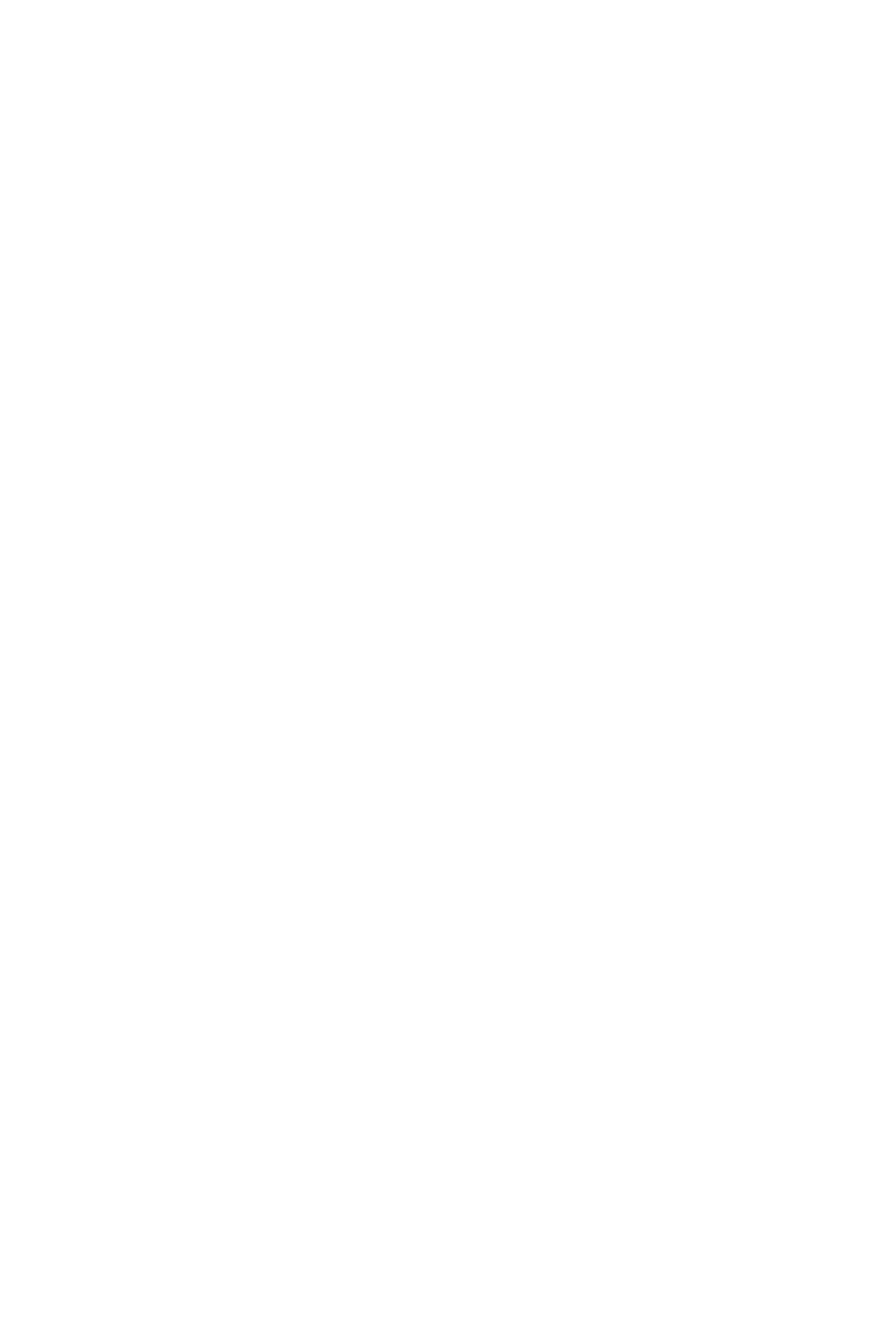
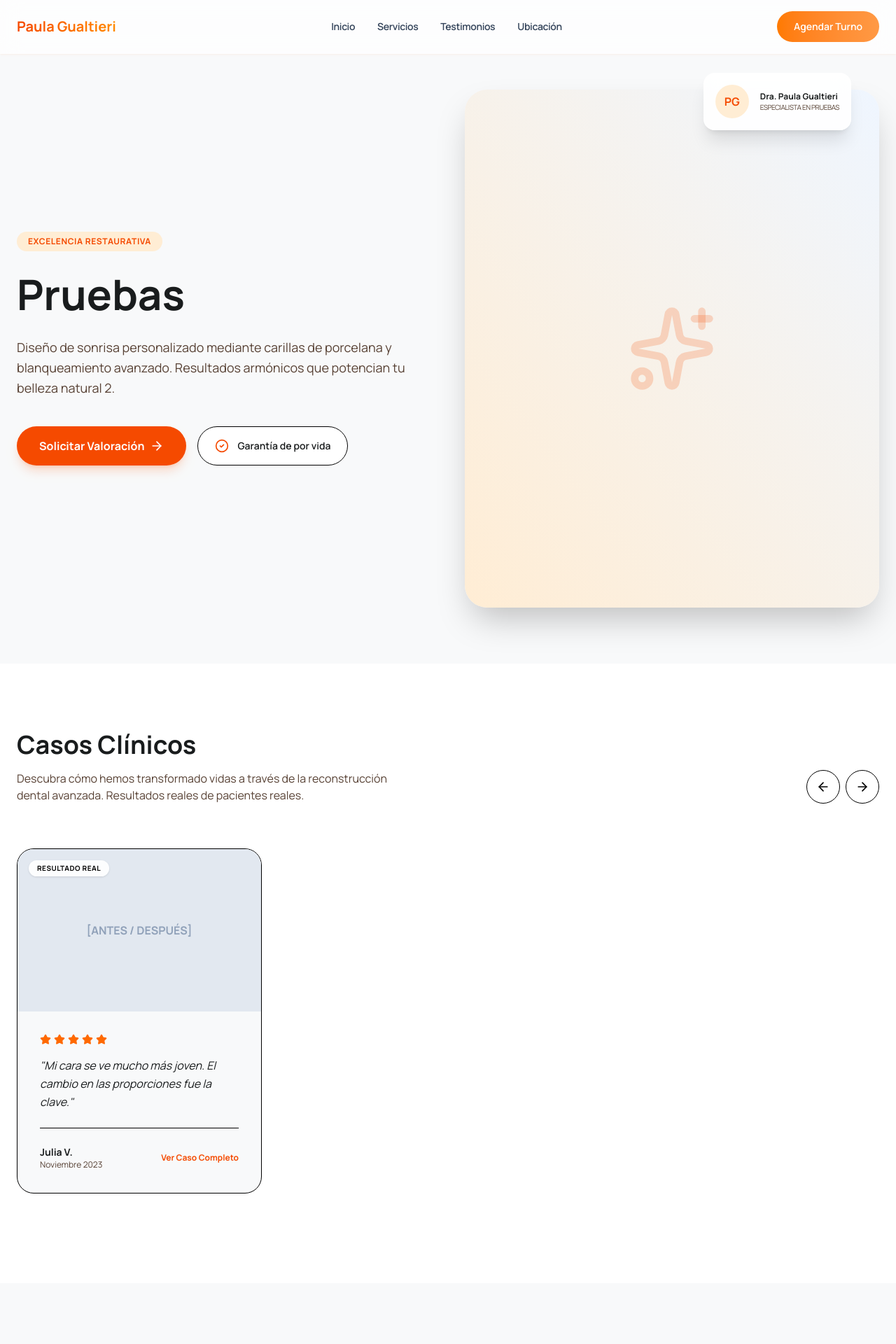
Before and after one commit to alejandropd-1/odontoPau, a Next.js app: page /tratamientos/Pruebas in a window 1280 px wide. Before the commit this address had no page. Shown: the top 1920 px of the page at 70% size. Before the commit the page ends 800 px from the top, so only its background shows below. Built offline with nearby package versions, Linux system fonts and the light colour scheme.

Commit message:
small changes to treatment details and clinic cases

```diff
--- a/src/app/globals.css
+++ b/src/app/globals.css
@@ -19,6 +19,14 @@
     border: 1px solid rgba(255, 255, 255, 0.2);
     box-shadow: 0 4px 6px -1px rgba(255, 122, 0, 0.05), 0 2px 4px -1px rgba(255, 122, 0, 0.03);
   }
+
+  .no-scrollbar::-webkit-scrollbar {
+    display: none;
+  }
+  .no-scrollbar {
+    -ms-overflow-style: none;
+    scrollbar-width: none;
+  }
 }
 
 @layer base {
--- a/src/app/tratamientos/[id]/page.tsx
+++ b/src/app/tratamientos/[id]/page.tsx
@@ -14,6 +14,20 @@ export default function TreatmentPage() {
   const params = useParams();
   const id = params?.id as string;
   const tratamiento = tratamientos.find((t) => t.id === id);
+  const scrollRef = React.useRef<HTMLDivElement>(null);
+
+  const scroll = (direction: 'left' | 'right') => {
+    if (scrollRef.current) {
+      const { scrollLeft, clientWidth } = scrollRef.current;
+      const cardWidth = 400; // Approximate card width including gap
+      const scrollTo = direction === 'left' ? scrollLeft - cardWidth : scrollLeft + cardWidth;
+      scrollRef.current.scrollTo({ left: scrollTo, behavior: 'smooth' });
+    }
+  };
+
+  const whatsappNumber = '5491137854198';
+  const getWhatsAppLink = (message: string) =>
+    `https://wa.me/${whatsappNumber}?text=${encodeURIComponent(message)}`;
 
   if (!tratamiento) {
     notFound();
@@ -43,9 +57,14 @@ export default function TreatmentPage() {
               {tratamiento.descripcionHero}
             </p>
             <div className="flex flex-wrap gap-4">
-              <button className="px-8 py-4 bg-orange-600 text-white rounded-full font-bold hover:bg-orange-700 transition-all shadow-lg shadow-orange-600/20 flex items-center gap-2">
+              <a
+                href={getWhatsAppLink(`Hola, quiero solicitar una valoración para ${tratamiento.tituloHero}`)}
+                target="_blank"
+                rel="noopener noreferrer"
+                className="px-8 py-4 bg-orange-600 text-white rounded-full font-bold hover:bg-orange-700 transition-all shadow-lg shadow-orange-600/20 flex items-center gap-2"
+              >
                 Solicitar Valoración <ArrowRight className="w-5 h-5" />
-              </button>
+              </a>
               <div className="flex items-center gap-3 px-6 py-4 bg-white rounded-full border border-surface-variant">
                 <CheckCircle2 className="text-orange-600 w-5 h-5" />
                 <span className="text-sm font-semibold text-on-surface">Garantía de por vida</span>
@@ -80,7 +99,7 @@ export default function TreatmentPage() {
       </section>
 
       {/* Casos Clínicos */}
-      <section className="py-24 bg-white">
+      <section className="py-24 bg-white overflow-hidden">
         <div className="max-w-7xl mx-auto px-6">
           <div className="flex flex-col md:flex-row justify-between items-end mb-16 gap-6">
             <div>
@@ -90,16 +109,26 @@ export default function TreatmentPage() {
               </p>
             </div>
             <div className="flex gap-2">
-              <button className="w-10 h-10 rounded-full border border-surface-variant flex items-center justify-center hover:bg-surface-background transition-colors">
+              <button
+                onClick={() => scroll('left')}
+                className="w-12 h-12 rounded-full border border-surface-variant flex items-center justify-center hover:bg-orange-50 hover:text-orange-600 hover:border-orange-200 transition-all active:scale-95"
+              >
                 <ArrowRight className="w-5 h-5 rotate-180" />
               </button>
-              <button className="w-10 h-10 rounded-full border border-surface-variant flex items-center justify-center hover:bg-surface-background transition-colors text-orange-600">
+              <button
+                onClick={() => scroll('right')}
+                className="w-12 h-12 rounded-full border border-surface-variant flex items-center justify-center hover:bg-orange-50 hover:text-orange-600 hover:border-orange-200 transition-all active:scale-95"
+              >
                 <ArrowRight className="w-5 h-5" />
               </button>
             </div>
           </div>
 
-          <div className="grid grid-cols-1 md:grid-cols-2 lg:grid-cols-3 gap-8">
+          <div
+            ref={scrollRef}
+            className="flex gap-8 overflow-x-auto pb-8 scrollbar-hide snap-x snap-mandatory no-scrollbar"
+            style={{ scrollbarWidth: 'none', msOverflowStyle: 'none' }}
+          >
             {tratamiento.casosClinicos.map((caso, idx) => (
               <motion.div
                 key={caso.id}
@@ -107,7 +136,7 @@ export default function TreatmentPage() {
                 whileInView={{ opacity: 1, y: 0 }}
                 transition={{ delay: idx * 0.1 }}
                 viewport={{ once: true }}
-                className="group bg-surface-background rounded-3xl overflow-hidden border border-surface-variant hover:shadow-xl transition-all duration-500"
+                className="max-w-[350px] w-full flex-shrink-0 bg-surface-background rounded-3xl overflow-hidden border border-surface-variant hover:shadow-xl transition-all duration-500 snap-start"
               >
                 <div className="aspect-[1.5/1] relative overflow-hidden">
                   <div className="absolute inset-0 bg-slate-200 flex items-center justify-center text-slate-400 font-bold">
@@ -123,7 +152,7 @@ export default function TreatmentPage() {
                       <Star key={i} className="w-4 h-4 fill-orange-500 text-orange-500" />
                     ))}
                   </div>
-                  <p className="text-on-surface mb-6 italic leading-relaxed">
+                  <p className="text-on-surface mb-6 italic leading-relaxed line-clamp-3">
                     "{caso.testimonio}"
                   </p>
                   <div className="flex items-center justify-between border-t border-surface-variant pt-6">
@@ -221,12 +250,20 @@ export default function TreatmentPage() {
               Reserve hoy su primera consulta de valoración gratuita y reciba un plan de tratamiento personalizado a su medida.
             </p>
             <div className="flex flex-wrap justify-center gap-4 relative z-10">
-              <button className="px-10 py-4 bg-orange-600 text-white rounded-full font-bold hover:bg-orange-700 transition-all flex items-center gap-2">
+              <a
+                href={getWhatsAppLink(`Hola, quiero agendar mi cita gratis para el tratamiento de ${tratamiento.tituloHero}`)}
+                target="_blank"
+                rel="noopener noreferrer"
+                className="px-10 py-4 bg-orange-600 text-white rounded-full font-bold hover:bg-orange-700 transition-all flex items-center gap-2"
+              >
                 Agendar Cita Gratis <CheckCircle2 className="w-5 h-5" />
-              </button>
-              <button className="px-10 py-4 bg-white/10 backdrop-blur text-white rounded-full font-bold hover:bg-white/20 transition-all flex items-center gap-2 border border-white/20">
+              </a>
+              <a
+                href={`tel:+${whatsappNumber}`}
+                className="px-10 py-4 bg-white/10 backdrop-blur text-white rounded-full font-bold hover:bg-white/20 transition-all flex items-center gap-2 border border-white/20"
+              >
                 Hablar con un Especialista <Phone className="w-5 h-5" />
-              </button>
+              </a>
             </div>
           </div>
         </div>
--- a/src/components/Navbar.tsx
+++ b/src/components/Navbar.tsx
@@ -2,21 +2,22 @@
 
 import React from 'react';
 import { motion } from 'motion/react';
+import Link from 'next/link';
 
 export default function Navbar() {
   return (
     <nav className="fixed top-0 w-full z-50 border-b border-white/20 bg-white/70 backdrop-blur-[15px] shadow-sm shadow-orange-500/5">
       <div className="flex justify-between items-center px-6 py-4 max-w-7xl mx-auto">
-        <div className="flex items-center gap-2">
+        <Link href="/" className="flex items-center gap-2">
           <span className="text-xl font-bold bg-gradient-to-r from-orange-600 to-orange-400 bg-clip-text text-transparent font-sans">
             Paula Gualtieri
           </span>
-        </div>
+        </Link>
         <div className="hidden md:flex items-center gap-8">
-          <a className="font-sans text-sm font-semibold tracking-tight text-orange-600 border-b-2 border-orange-500 pb-1" href="#inicio">Inicio</a>
-          <a className="font-sans text-sm font-semibold tracking-tight text-slate-700 hover:text-orange-500 transition-colors" href="#servicios">Servicios</a>
-          <a className="font-sans text-sm font-semibold tracking-tight text-slate-700 hover:text-orange-500 transition-colors" href="#testimonios">Testimonios</a>
-          <a className="font-sans text-sm font-semibold tracking-tight text-slate-700 hover:text-orange-500 transition-colors" href="#ubicacion">Ubicación</a>
+          <Link className="font-sans text-sm font-semibold tracking-tight text-slate-700 hover:text-orange-500 transition-colors" href="/#inicio">Inicio</Link>
+          <Link className="font-sans text-sm font-semibold tracking-tight text-slate-700 hover:text-orange-500 transition-colors" href="/#servicios">Servicios</Link>
+          <Link className="font-sans text-sm font-semibold tracking-tight text-slate-700 hover:text-orange-500 transition-colors" href="/#testimonios">Testimonios</Link>
+          <Link className="font-sans text-sm font-semibold tracking-tight text-slate-700 hover:text-orange-500 transition-colors" href="/#ubicacion">Ubicación</Link>
         </div>
         <a
           href="https://wa.me/5491137854198?text=Hola,%20quiero%20sacar%20un%20turno"
--- a/src/data/tratamientos.ts
+++ b/src/data/tratamientos.ts
@@ -45,6 +45,17 @@ export const tratamientos = [
         imagenAntes: '/images/casos/roberto-antes.jpg',
         imagenDespues: '/images/casos/roberto-despues.jpg',
         testimonio: 'Proceso impecable. El Dr. fue muy detallista y profesional en todo momento.',
+        rating: 5
+      },
+      {
+        id: 4,
+        paciente: 'Alejandro D.',
+        fecha: 'Diciembre 2026',
+        titulo: 'Puente sobre Implantes',
+        descripcion: 'Solución fija para múltiples piezas perdidas.',
+        imagenAntes: '/images/casos/roberto-antes.jpg',
+        imagenDespues: '/images/casos/roberto-despues.jpg',
+        testimonio: 'Lorem ipsum dolor sit amet consectetur adipisicing elit. Quisquam, quod. Quisquam, quod. Quisquam, quod. Quisquam, quod. Quisquam, quod.',
         rating: 5
       }
     ]
@@ -100,5 +111,31 @@ export const tratamientos = [
         rating: 5
       }
     ]
+  },
+  {
+    id: 'Pruebas',
+    tituloHero: 'Pruebas',
+    descripcionHero: 'Diseño de sonrisa personalizado mediante carillas de porcelana y blanqueamiento avanzado. Resultados armónicos que potencian tu belleza natural 2.',
+    icon: Sparkles,
+    heroImage: '/images/estetica-hero.jpg',
+    features: [
+      'Carillas Ultrafinas: Mínimo tallado dental para un resultado natural y duradero.',
+      'Blanqueamiento Láser: Aclara varios tonos en una sola sesión con mínima sensibilidad.',
+      'Diseño Digital DSD: Visualiza tu nueva sonrisa en el ordenador antes de iniciar.',
+      'Materiales Premium: Cerámicas de alta gama que imitan el esmalte natural.'
+    ],
+    casosClinicos: [
+      {
+        id: 1,
+        paciente: 'Julia V.',
+        fecha: 'Noviembre 2023',
+        titulo: 'Cambio de Look',
+        descripcion: 'Transformación total mediante 6 carillas de porcelana superiores.',
+        imagenAntes: '/images/casos/julia-antes.jpg',
+        imagenDespues: '/images/casos/julia-despues.jpg',
+        testimonio: 'Mi cara se ve mucho más joven. El cambio en las proporciones fue la clave.',
+        rating: 5
+      }
+    ]
   }
 ];
```
